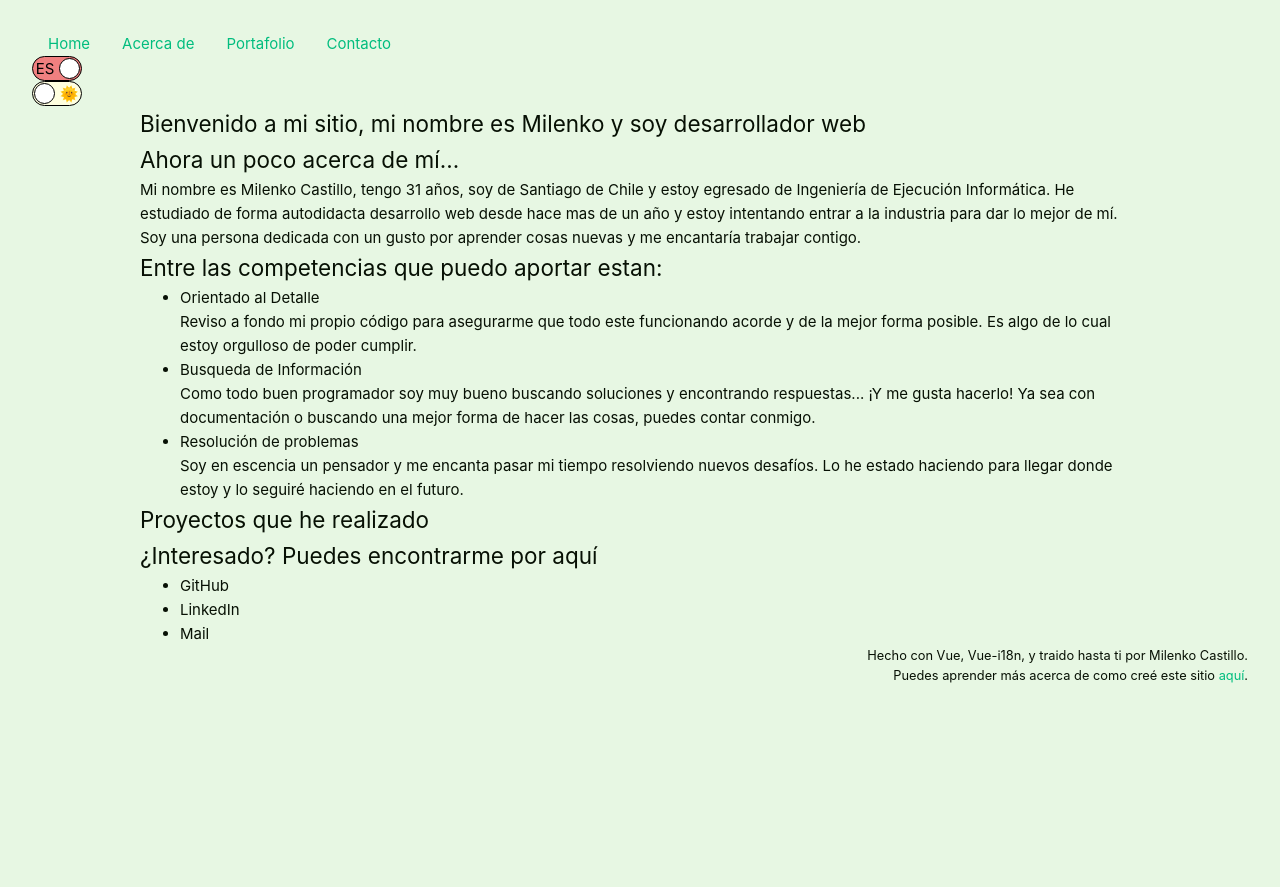
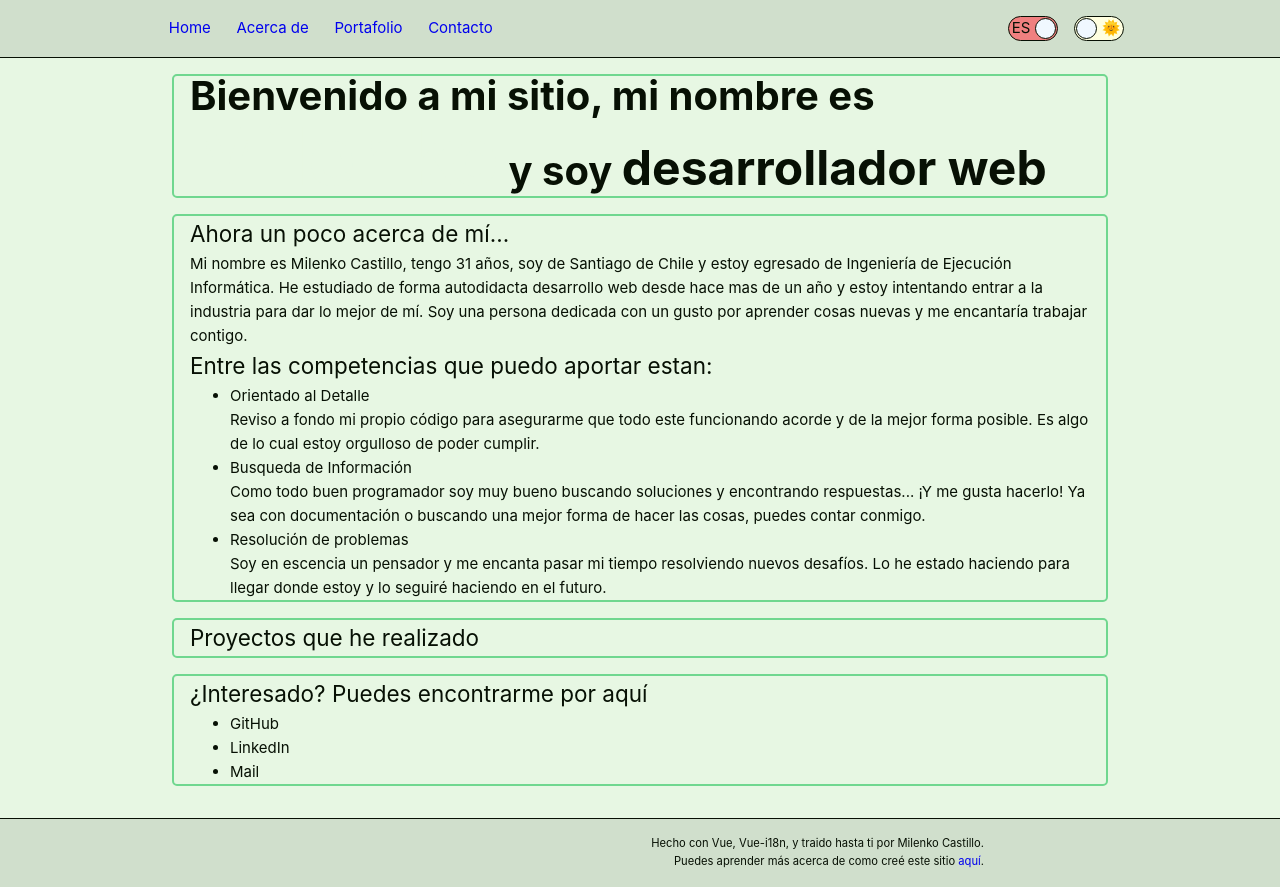
Before and after one commit to stixbunny/portfolio, a Vue app: page / in a window 1280 px wide. Before the commit the page ends 800 px from the top, so only its background shows below. Built offline with nearby package versions, Linux system fonts and the light colour scheme.

Commit message:
general styling

```diff
--- a/src/assets/base.css
+++ b/src/assets/base.css
@@ -4,22 +4,27 @@
 
   --light-text: hsl(105, 60%, 4%);
   --light-background: hsl(108, 56%, 93%);
+  --light-subtle-background: color-mix(in srgb, var(--light-text) 10%, transparent) ;
   --light-primary: hsl(138, 56%, 64%);
   --light-secondary: hsl(290, 55%, 87%);
   --light-accent: hsl(318, 56%, 47%);
 
   --dark-text: hsl(108, 56%, 93%);
   --dark-background: hsl(105, 60%, 4%);
+  --dark-subtle-background: color-mix(in srgb, var(--dark-text) 10%, transparent) ;
   --dark-primary: hsl(138, 56%, 64%);
   --dark-secondary: hsl(291, 54%, 7%);
   --dark-accent: hsl(318, 56%, 77%);
+
+  --small-font: 0.7rem;
 }
 
 /* semantic color variables for this project */
 :root {
   --color-text: var(--light-text);
   --color-background: var(--light-background);
-  --color-primary: var(var(--light-primary));
+  --color-subtle-background: var(--light-subtle-background) ;
+  --color-primary: var(--light-primary);
   --color-secondary: var(--light-secondary);
   --color-accent: var(--light-accent);
 }
@@ -27,7 +32,9 @@
 [color-scheme='dark'] {
   --color-text: var(--dark-text);
   --color-background: var(--dark-background);
-  --color-primary: var(var(--dark-primary));
+
+  --color-subtle-background: var(--dark-subtle-background) ;
+  --color-primary: var(--dark-primary);
   --color-secondary: var(--dark-secondary);
   --color-accent: var(--dark-accent);
 }
--- a/src/assets/main.css
+++ b/src/assets/main.css
@@ -2,25 +2,37 @@
 
 :root{
   --switch-container-width: 50px;
+  --max-width-site: 1280px;
+  --max-width-content: 1000px;
 }
 
 #app {
-  max-width: 1280px;
   margin: 0 auto;
-  padding: 2rem;
-
   font-weight: normal;
 }
 
-a,
-.green {
-  text-decoration: none;
-  color: hsla(160, 100%, 37%, 1);
-  transition: 0.4s;
+#app > * > * {
+  max-width: var(--max-width-content);
+  padding-inline: 1rem;
 }
 
-@media (hover: hover) {
-  a:hover {
-    background-color: hsla(160, 100%, 37%, 0.2);
-  }
+#app > * {
+  padding-block: 1rem;
 }
+
+a {
+  text-decoration: none;
+}
+
+a:visited {
+  color: inherit;
+}
+
+section {
+  margin-inline: 2rem;
+}
+
+section {
+  border: 2px solid var(--color-primary);
+  border-radius: 5px;
+}
--- a/src/components/HomeSection.vue
+++ b/src/components/HomeSection.vue
@@ -6,7 +6,7 @@ const { t } = useI18n();
 
 <template>
   <section id="home">
-    <i18n-t keypath="home.welcome" tag="h1">
+    <i18n-t keypath="home.welcome" tag="h1" scope="global">
       <template v-slot:name>
         <span>{{ t('home.milenko') }}</span>
       </template>
@@ -18,5 +18,25 @@ const { t } = useI18n();
 </template>
 
 <style scoped>
-
+h1 {
+  font-size: 2.5rem;
+  line-height: 1;
+  text-wrap: balance;
+  font-weight: bold;
+}
+span {
+  font-weight: bold;
+}
+/* Name */
+span:first-child {
+  /* display: block; */
+  color: var(--color-background);
+  font-size: 5rem;
+  text-shadow: 0 0 2px 2px var(--color-text);
+}
+/* Title */
+span:nth-child(2) {
+  /* display: block; */
+  font-size: 3rem;
+}
 </style>
--- a/src/components/ModeSwitch.vue
+++ b/src/components/ModeSwitch.vue
@@ -59,7 +59,7 @@ console.log(`off text = ${props.offText}`);
 .container {
   display: flex;
   width: var(--switch-container-width);
-  color: black;
+  color: var(--light-text) !important;
 }
 /* Hidden input checkbox */
 .input {
@@ -88,7 +88,7 @@ console.log(`off text = ${props.offText}`);
   border-radius: var(--switch-size);
   background-color: v-bind("props.offColor");
   transition: background-color 0.25s ease-in-out;
-  border: 1px solid black;
+  border: 1px solid var(--light-text);
 }
 /* Switch circle */
 .switch::before {
@@ -100,9 +100,9 @@ console.log(`off text = ${props.offText}`);
   width: calc(var(--switch-size) - 4px);
   /* Make the inner circle fully rounded */
   border-radius: 9999px;
-  background-color: white;
+  background-color: aliceblue;
   transition: transform 0.375s ease-in-out;
-  border: 1px solid black;
+  border: 1px solid var(--light-text);
 }
 /* Switch when checked */
 .input:checked + .switch {
@@ -116,4 +116,10 @@ console.log(`off text = ${props.offText}`);
   /* Move the inner circle to the right */
   transform: translateX(calc(var(--switch-container-width) - var(--switch-size)));
 }
+/* Vertical align text */
+.on-text, .off-text {
+  /* display: grid; */
+  align-self: baseline;
+  line-height: 1.5;
+}
 </style>
--- a/src/components/TheFooter.vue
+++ b/src/components/TheFooter.vue
@@ -18,8 +18,16 @@ const url = "https://github.com/stixbunny/portfolio";
 <style scoped>
 footer {
   text-align: right;
+  background-color: var(--color-subtle-background);
+  border-top:1px solid var(--color-text);
 }
 p {
-  font-size: 0.8rem;
+  font-size: var(--small-font);
+}
+a:hover::before {
+  content: '👉 ';
+}
+a:hover::after {
+  content: ' 💯'
 }
 </style>
--- a/src/components/TheMain.vue
+++ b/src/components/TheMain.vue
@@ -19,4 +19,7 @@ main {
   max-width: 1000px;
   margin: 0 auto;
 }
+main > * + * {
+  margin-block: 1rem;
+}
 </style>
--- a/src/components/TheNav.vue
+++ b/src/components/TheNav.vue
@@ -9,7 +9,7 @@ const { t } = useI18n();
 <template>
   <header>
     <nav>
-      <div>
+      <div id="sections">
         <ul>
           <li>
             <a href="#home">{{ t('nav.home') }}</a>
@@ -25,7 +25,7 @@ const { t } = useI18n();
           </li>
         </ul>
       </div>
-      <div>
+      <div id="switches">
         <LanguageSwitch />
         <NightModeSwitch />
       </div>
@@ -34,8 +34,19 @@ const { t } = useI18n();
 </template>
 
 <style scoped>
+header {
+  background-color: var(--color-subtle-background);
+  border-bottom: 1px solid var(--color-text);
+}
 nav {
-  position: sticky;
+  margin: 0 auto;
+  display: flex;
+  justify-content: space-between;
+  flex-flow: row-reverse wrap-reverse;
+  gap: 0.5rem;
+}
+#sections {
+  order: 1;
 }
 ul {
   list-style-type: none;
@@ -45,6 +56,33 @@ ul li {
   display: inline-block;
 }
 li {
-  padding-inline: 1rem;
+  padding-inline: 0.8rem;
+}
+a {
+  position: relative;
+}
+a:visited {
+  color: inherit;
+}
+a::after {
+  content: '';
+  position: absolute;
+  width: 100%;
+  height: 2px;
+  bottom: -3px;
+  left: 0;
+  background-color: var(--color-accent);
+  transform-origin: bottom right;
+  transition: transform 0.25s ease-out;
+  transform: scaleX(0);
+}
+a:hover::after {
+  transform: scaleX(1);
+  transform-origin: bottom left;
+}
+#switches {
+  justify-self: right;
+  display: flex;
+  gap: 1rem;
 }
 </style>
```
